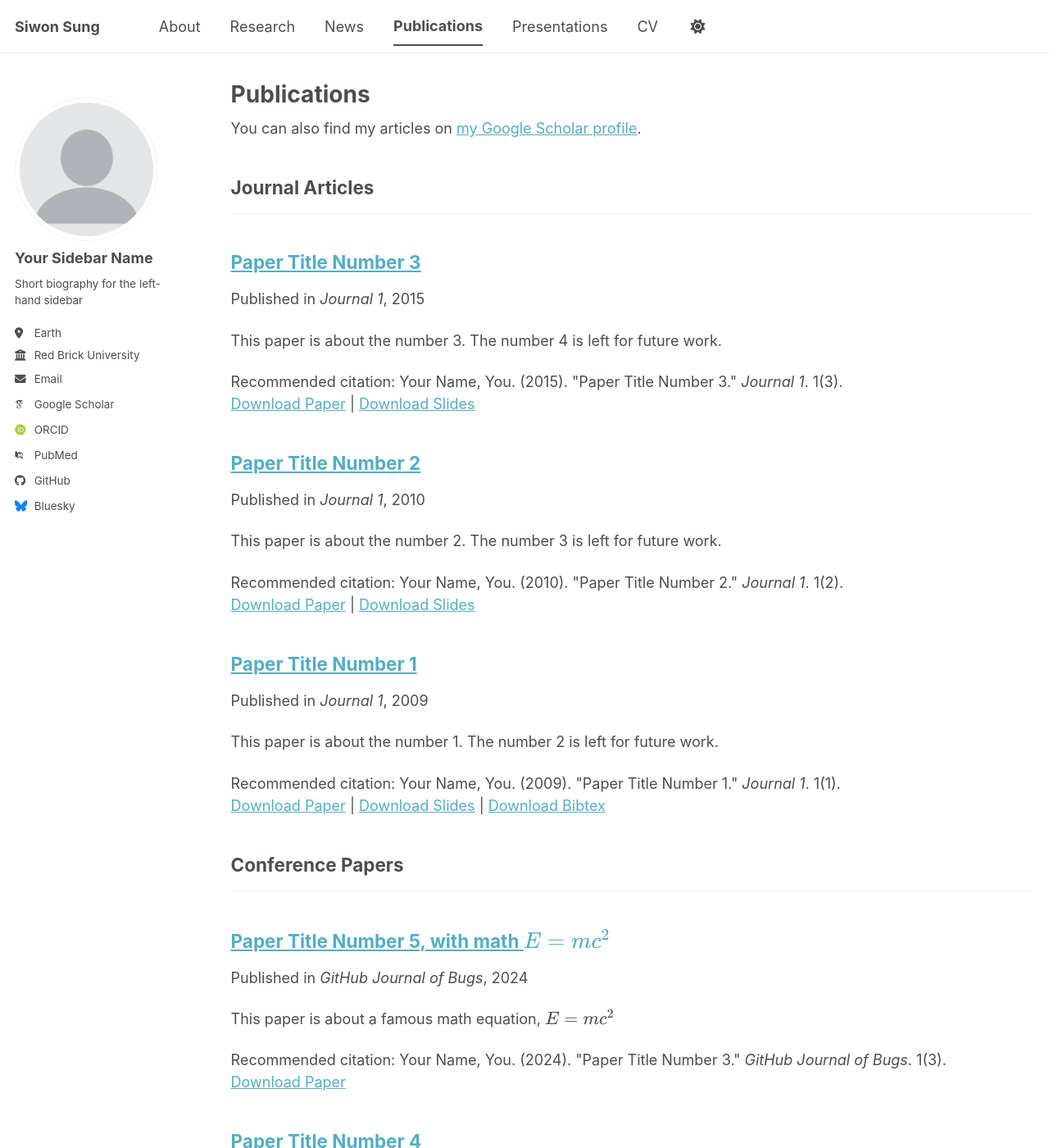
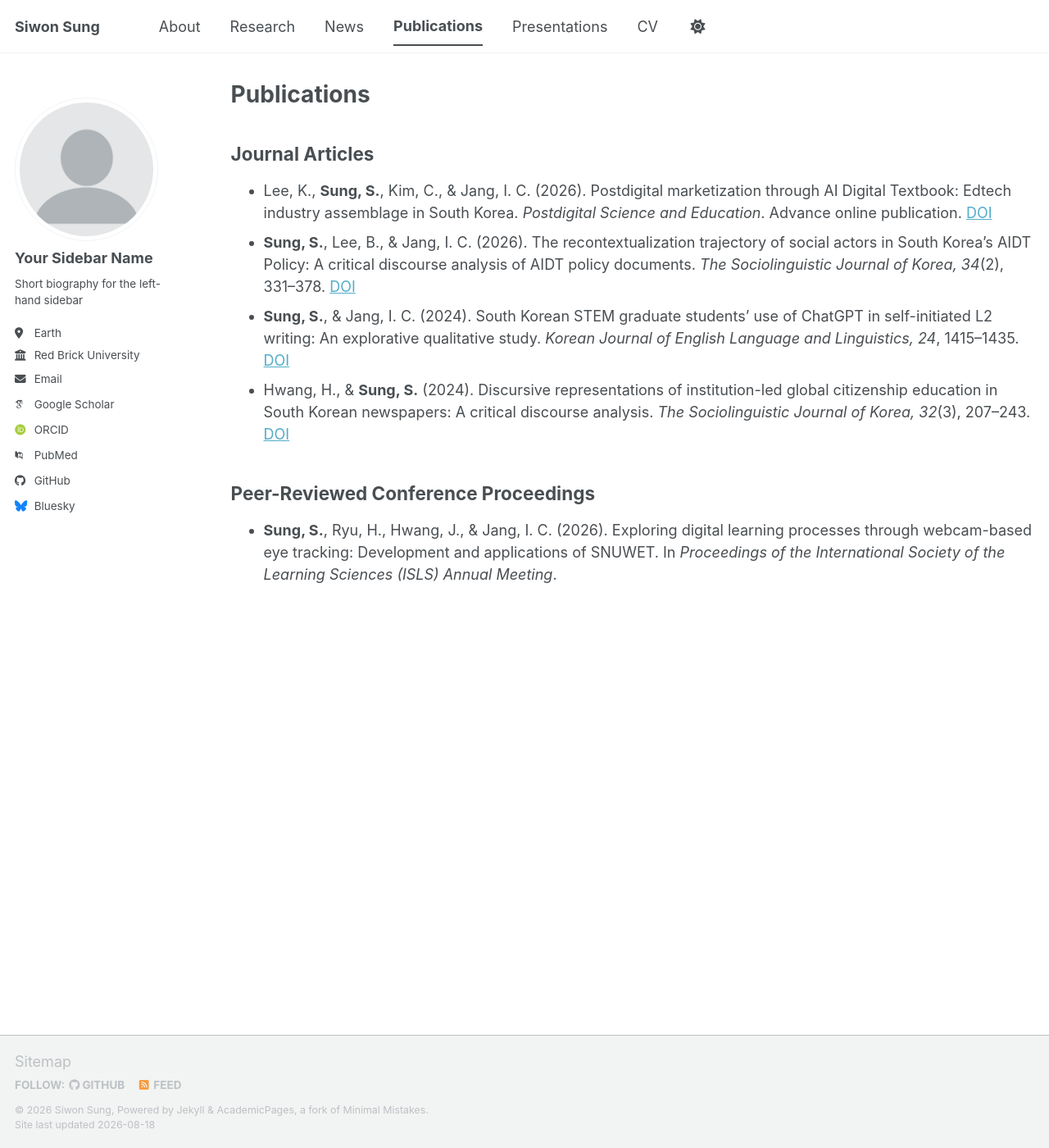
Before and after one commit to siwonsung/siwonsung.github.io, a Jekyll site: the page built from _pages/publications.html, in a window 1280 px wide and 1400 px high. Shown: the whole window at 82% size. Built offline with Jekyll 4.4.1, drawn with Linux system fonts in a browser that asks for light colours; some web fonts are replaced; a script bundle is joined from its source files by our own code; library files that are not in the unit come from our copies; some of the changed text lies outside the part shown.

Commit message:
Replace sample publications with actual bibliography

```diff
--- a/_pages/publications.html
+++ b/_pages/publications.html
@@ -5,29 +5,20 @@
 author_profile: true
 ---
 
-{% if site.author.googlescholar %}
-  <div class="wordwrap">You can also find my articles on <a href="{{site.author.googlescholar}}">my Google Scholar profile</a>.</div>
-{% endif %}
+<h2>Journal Articles</h2>
 
-{% include base_path %}
+<ul>
+  <li>Lee, K., <strong>Sung, S.</strong>, Kim, C., &amp; Jang, I. C. (2026). Postdigital marketization through AI Digital Textbook: Edtech industry assemblage in South Korea. <em>Postdigital Science and Education</em>. Advance online publication. <a href="https://doi.org/10.1007/s42438-026-00676-y">DOI</a></li>
 
-<!-- New style rendering if publication categories are defined -->
-{% if site.publication_category %}
-  {% for category in site.publication_category  %}
-    {% assign title_shown = false %}
-    {% for post in site.publications reversed %}
-      {% if post.category != category[0] %}
-        {% continue %}
-      {% endif %}
-      {% unless title_shown %}
-        <h2>{{ category[1].title }}</h2><hr />
-        {% assign title_shown = true %}
-      {% endunless %}
-      {% include archive-single.html %}
-    {% endfor %}
-  {% endfor %}
-{% else %}
-  {% for post in site.publications reversed %}
-    {% include archive-single.html %}
-  {% endfor %}
-{% endif %}
+  <li><strong>Sung, S.</strong>, Lee, B., &amp; Jang, I. C. (2026). The recontextualization trajectory of social actors in South Korea’s AIDT Policy: A critical discourse analysis of AIDT policy documents. <em>The Sociolinguistic Journal of Korea, 34</em>(2), 331–378. <a href="https://doi.org/10.14353/sjk.2026.34.2.11">DOI</a></li>
+
+  <li><strong>Sung, S.</strong>, &amp; Jang, I. C. (2024). South Korean STEM graduate students’ use of ChatGPT in self-initiated L2 writing: An explorative qualitative study. <em>Korean Journal of English Language and Linguistics, 24</em>, 1415–1435. <a href="https://doi.org/10.15738/kjell.24..202412.1415">DOI</a></li>
+
+  <li>Hwang, H., &amp; <strong>Sung, S.</strong> (2024). Discursive representations of institution-led global citizenship education in South Korean newspapers: A critical discourse analysis. <em>The Sociolinguistic Journal of Korea, 32</em>(3), 207–243. <a href="https://doi.org/10.14353/sjk.2024.32.3.08">DOI</a></li>
+</ul>
+
+<h2>Peer-Reviewed Conference Proceedings</h2>
+
+<ul>
+  <li><strong>Sung, S.</strong>, Ryu, H., Hwang, J., &amp; Jang, I. C. (2026). Exploring digital learning processes through webcam-based eye tracking: Development and applications of SNUWET. In <em>Proceedings of the International Society of the Learning Sciences (ISLS) Annual Meeting</em>.</li>
+</ul>
```
